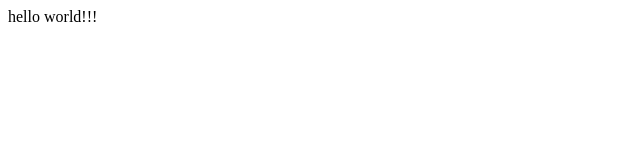
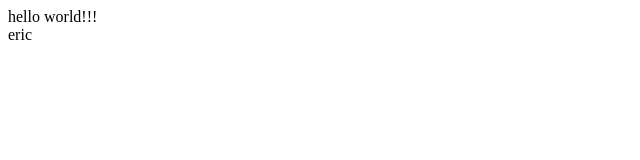
Before and after one commit to CodeMaydani/Website, a plain HTML site: page Index.html in a window 1280 px wide. Shown: the full height of the page, 0-640 px from the left. Drawn offline with Linux system fonts and the light colour scheme.

Commit message:
commit message

```diff
--- a/Index.html
+++ b/Index.html
@@ -11,5 +11,6 @@
     <div>
         hello world!!!
     </div>
+    <div>eric</div>
 </body>
 </html>
```
